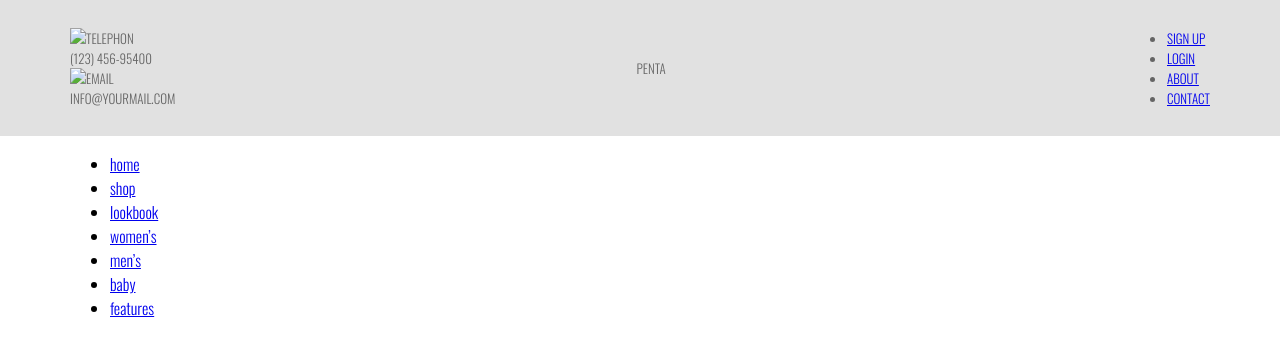
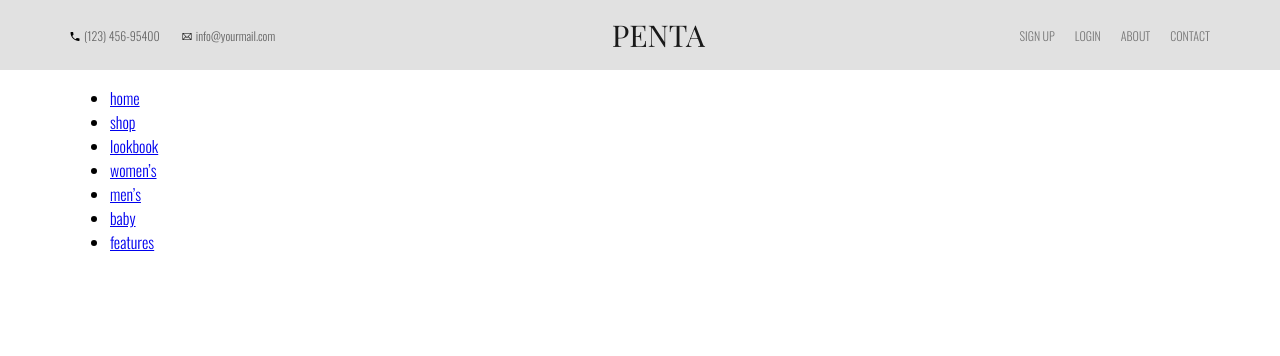
Before and after one commit to MikitheArtist/emailshop, a website built with webpack: page src/index.html in a window 1280 px wide. Built offline with nearby package versions, Linux system fonts and the light colour scheme.

Commit message:
стили для шапки

```diff
--- a/src/index.html
+++ b/src/index.html
@@ -15,13 +15,28 @@
           <div class="header-line-info">
             <div class="header-line-info-item">
               <div class="header-line-info-item-icon">
-                <img src="#" alt="telephon">
+                <svg version="1.1" id="Capa_1" xmlns="http://www.w3.org/2000/svg" xmlns:xlink="http://www.w3.org/1999/xlink" x="0px" y="0px"
+                     viewBox="0 0 384 384" style="enable-background:new 0 0 384 384;" xml:space="preserve">
+<g>
+	<g>
+		<path d="M362.667,266.667c-26.56,0-52.267-4.267-76.16-12.16c-7.36-2.347-15.787-0.64-21.653,5.227l-46.933,47.04
+			c-60.48-30.72-109.867-80.107-140.587-140.48l46.933-47.147c5.867-5.867,7.573-14.293,5.227-21.653
+			c-7.893-23.893-12.16-49.6-12.16-76.16C117.333,9.493,107.84,0,96,0H21.333C9.6,0,0,9.493,0,21.333
+			C0,221.653,162.347,384,362.667,384c11.84,0,21.333-9.493,21.333-21.333V288C384,276.16,374.507,266.667,362.667,266.667z"/>
+	</g>
+</g>
+
+</svg>
               </div>
               <div class="header-line-info-item-text">(123) 456-95400</div>
             </div>
             <div class="header-line-info-item">
               <div class="header-line-info-item-icon">
-                <img src="#" alt="email">
+                <svg version="1.1" xmlns="http://www.w3.org/2000/svg" xmlns:xlink="http://www.w3.org/1999/xlink" width="17" height="17" viewBox="0 0 17 17">
+                  <g>
+                  </g>
+                  <path d="M0 2v13h17v-13h-17zM8.494 9.817l-6.896-6.817h13.82l-6.924 6.817zM5.755 8.516l-4.755 4.682v-9.383l4.755 4.701zM6.466 9.219l2.026 2.003 1.996-1.966 4.8 4.744h-13.677l4.855-4.781zM11.201 8.555l4.799-4.725v9.467l-4.799-4.742z" fill="#000000" />
+                </svg>
               </div>
               <div class="header-line-info-item-text">info@yourmail.com</div>
             </div>
--- a/src/styles/index.scss
+++ b/src/styles/index.scss
@@ -40,6 +40,55 @@ body {
     font-weight: 300;
     font-size: 0.8125rem;
     color: #656565;
+  }
+  .header-line-info {
+    display: flex;
+    align-items: center;
+  }
+
+  .header-line-info-item {
+    display: flex;
+    align-items: center;
+    padding-right: 22px;
+  }
+
+  .header-line-info-item-icon {
+    padding-right: 4px;
+  }
+
+  .header-line-info-item-icon svg {
+    width: 10px;
+    height: 9px;
+  }
+
+  .header-line-info-item-text {
+    font-size: 0.75rem;
+  }
+
+  .header-line-logo {
+    font-family: 'Playfair Display', serif;
+    font-size: 1.875rem;
     text-transform: uppercase;
+    color: #191919;
   }
-}
+
+  .header-line-links-list {
+    display: flex;
+    list-style-type: none;
+    margin: 0;
+    padding: 0;
+
+    a {
+      color: #767676;
+      font-size: 0.75rem;
+      text-transform: uppercase;
+      text-decoration: none;
+      margin-right: 20px;
+    }
+
+    li:last-child a {
+      margin-right: 0;
+    }
+  }
+
+  }
```
